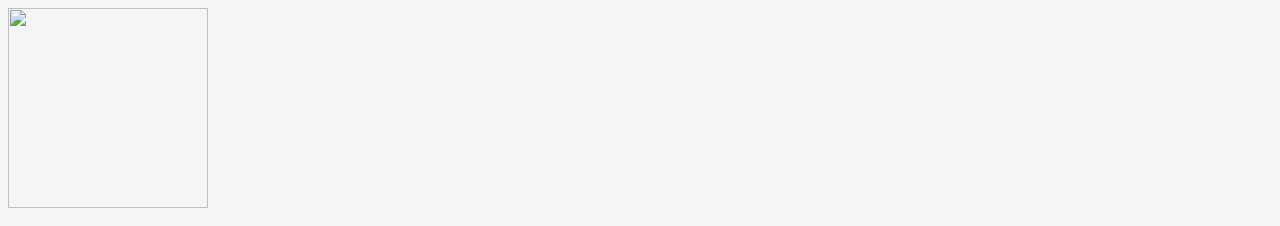
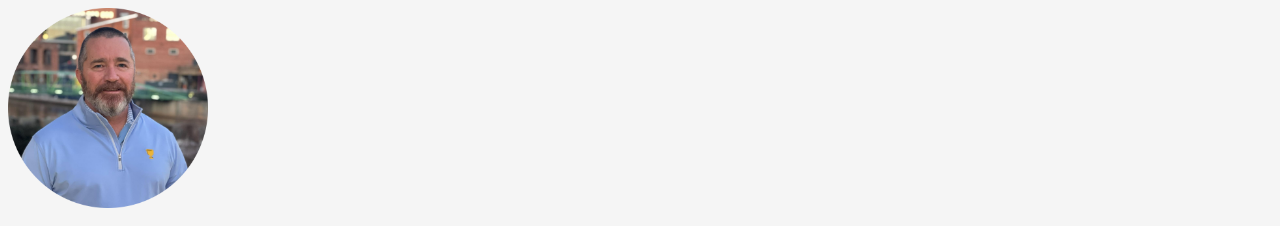
Before and after one commit to Mtime10/CV, a plain HTML site: page index.html in a window 1280 px wide. Shown: the top 226 px of the page. Drawn offline with Linux system fonts and the light colour scheme.

Commit message:
new index

```diff
--- a/index.html
+++ b/index.html
@@ -7,7 +7,7 @@
   </head>
 
   <body>
-    <img src="/Images/pc.jpg" style="width: 200;">
+    <img src="/Images/profileCircle.png" style="width: 200;">
     <h1> Patrick Miller </h1>
     <hr size="10" color="lightslategrey">
 
```
